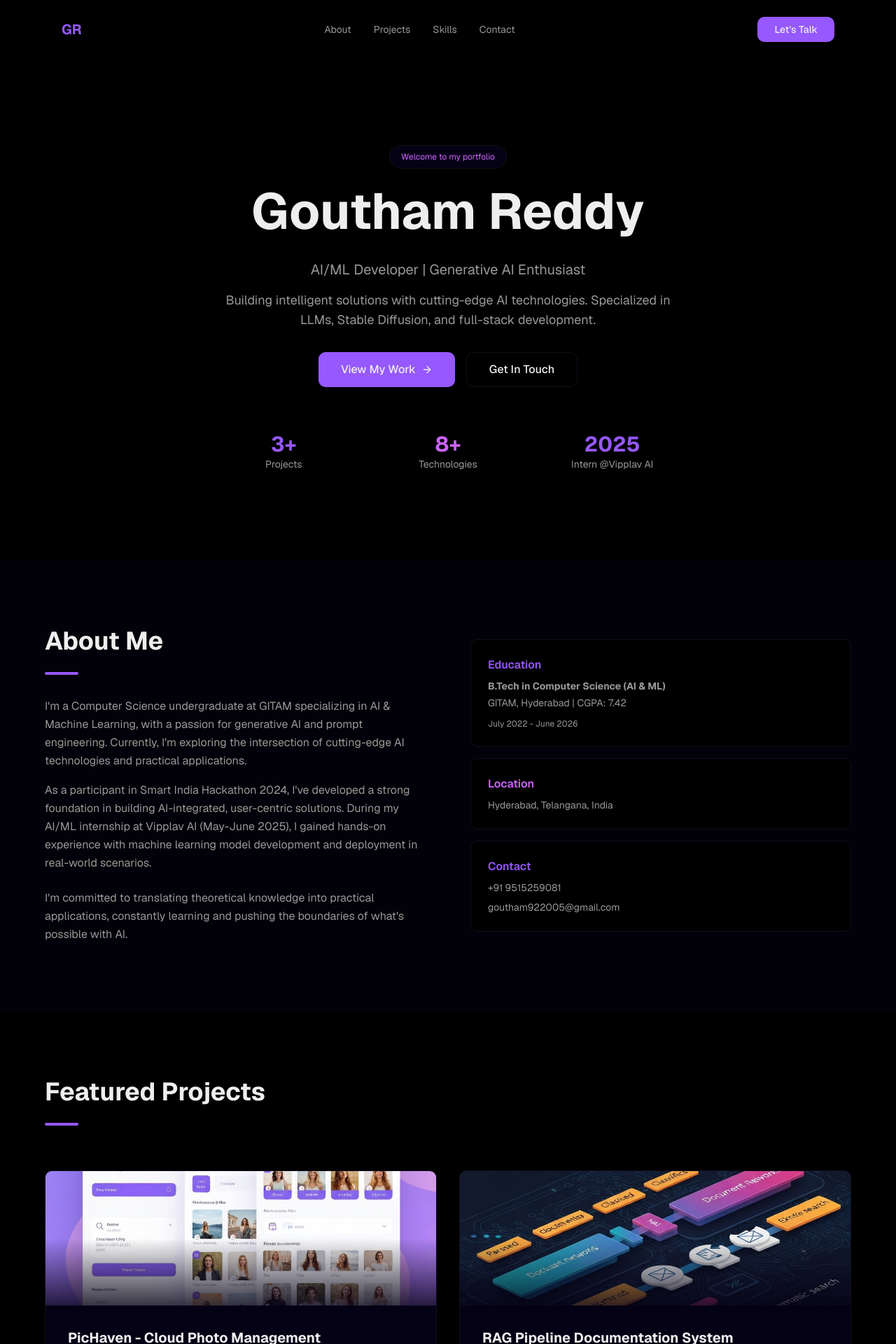
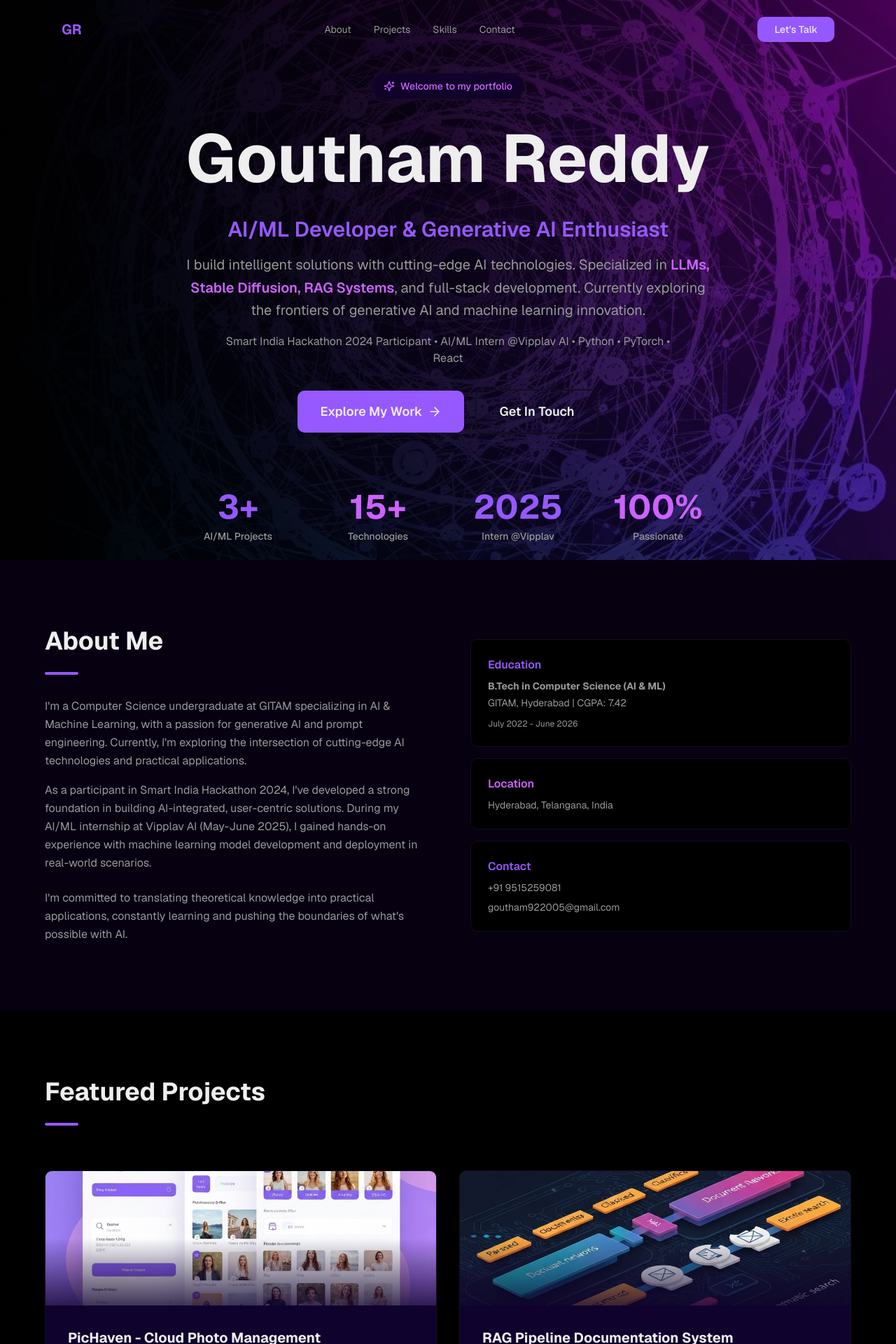
Before and after one commit to gouthamreddy09/portfolio-website, a Next.js app: page / in a window 1280 px wide. Shown: the top 1920 px of the page at 70% size. Built offline with nearby package versions, Linux system fonts and the light colour scheme.

Commit message:
feat: revamp hero section with enhanced design and AI theme
Expand hero section with larger, impactful layout and AI-themed background.

#VERCEL_SKIP

Co-authored-by: goutham reddy <180967124+gouthamreddy09@users.noreply.github.com>

```diff
--- a/app/globals.css
+++ b/app/globals.css
@@ -8,9 +8,10 @@
   --background: oklch(0.05 0 0);
   --background-secondary: oklch(0.1 0.08 290);
   --foreground: oklch(0.95 0 0);
-  --card: oklch(0.11 0.05 290);
+  /* Brightened card backgrounds from very dark to attractive purple */
+  --card: oklch(0.16 0.08 290);
   --card-foreground: oklch(0.95 0 0);
-  --popover: oklch(0.11 0.05 290);
+  --popover: oklch(0.16 0.08 290);
   --popover-foreground: oklch(0.95 0 0);
   --primary: oklch(0.65 0.28 290);
   --primary-foreground: oklch(0.95 0 0);
@@ -31,7 +32,7 @@
   --chart-4: oklch(0.68 0.24 280);
   --chart-5: oklch(0.6 0.27 320);
   --radius: 0.625rem;
-  --sidebar: oklch(0.11 0.05 290);
+  --sidebar: oklch(0.16 0.08 290);
   --sidebar-foreground: oklch(0.95 0 0);
   --sidebar-primary: oklch(0.65 0.28 290);
   --sidebar-primary-foreground: oklch(0.95 0 0);
@@ -45,9 +46,10 @@
   --background: oklch(0.05 0 0);
   --background-secondary: oklch(0.1 0.08 290);
   --foreground: oklch(0.95 0 0);
-  --card: oklch(0.11 0.05 290);
+  /* Brightened card backgrounds from very dark to attractive purple */
+  --card: oklch(0.16 0.08 290);
   --card-foreground: oklch(0.95 0 0);
-  --popover: oklch(0.11 0.05 290);
+  --popover: oklch(0.16 0.08 290);
   --popover-foreground: oklch(0.95 0 0);
   --primary: oklch(0.65 0.28 290);
   --primary-foreground: oklch(0.95 0 0);
@@ -67,7 +69,7 @@
   --chart-3: oklch(0.62 0.26 300);
   --chart-4: oklch(0.68 0.24 280);
   --chart-5: oklch(0.6 0.27 320);
-  --sidebar: oklch(0.11 0.05 290);
+  --sidebar: oklch(0.16 0.08 290);
   --sidebar-foreground: oklch(0.95 0 0);
   --sidebar-primary: oklch(0.65 0.28 290);
   --sidebar-primary-foreground: oklch(0.95 0 0);
--- a/components/hero.tsx
+++ b/components/hero.tsx
@@ -1,7 +1,7 @@
 "use client"
 
 import { useEffect, useState } from "react"
-import { ArrowRight } from "lucide-react"
+import { ArrowRight, Sparkles } from "lucide-react"
 
 export default function Hero() {
   const [isVisible, setIsVisible] = useState(false)
@@ -11,21 +11,41 @@ export default function Hero() {
   }, [])
 
   return (
-    <section className="min-h-screen flex items-center justify-center pt-20 px-6">
-      <div className="max-w-4xl mx-auto text-center space-y-8">
+    <section
+      className="min-h-screen flex items-center justify-center pt-20 px-6 relative overflow-hidden"
+      style={{
+        backgroundImage: "url(/hero-background.jpg)",
+        backgroundSize: "cover",
+        backgroundPosition: "center",
+      }}
+    >
+      <div className="absolute inset-0 bg-gradient-to-r from-background via-background/80 to-background/40"></div>
+
+      <div className="max-w-5xl mx-auto text-center space-y-8 relative z-10">
         <div
           className={`transition-all duration-1000 ${
             isVisible ? "opacity-100 translate-y-0" : "opacity-0 translate-y-10"
           }`}
         >
-          <div className="inline-block mb-4 px-4 py-2 rounded-full bg-card border border-border text-xs text-accent">
+          <div className="inline-flex items-center gap-2 mb-6 px-4 py-2 rounded-full bg-card/80 backdrop-blur-sm border border-border text-sm text-accent font-medium">
+            <Sparkles className="w-4 h-4" />
             Welcome to my portfolio
           </div>
-          <h1 className="text-5xl md:text-7xl font-bold mb-6 leading-tight">Goutham Reddy</h1>
-          <p className="text-xl text-muted-foreground mb-4">AI/ML Developer | Generative AI Enthusiast</p>
-          <p className="text-lg text-muted-foreground max-w-2xl mx-auto mb-8">
-            Building intelligent solutions with cutting-edge AI technologies. Specialized in LLMs, Stable Diffusion, and
-            full-stack development.
+
+          <h1 className="text-6xl md:text-8xl font-bold mb-6 leading-tight text-balance">Goutham Reddy</h1>
+
+          <p className="text-2xl md:text-3xl font-semibold text-primary mb-4 text-balance">
+            AI/ML Developer & Generative AI Enthusiast
+          </p>
+
+          <p className="text-lg md:text-xl text-muted-foreground max-w-3xl mx-auto mb-4 leading-relaxed text-pretty">
+            I build intelligent solutions with cutting-edge AI technologies. Specialized in{" "}
+            <span className="text-accent font-semibold">LLMs, Stable Diffusion, RAG Systems</span>, and full-stack
+            development. Currently exploring the frontiers of generative AI and machine learning innovation.
+          </p>
+
+          <p className="text-sm md:text-base text-muted-foreground max-w-2xl mx-auto mb-8">
+            Smart India Hackathon 2024 Participant • AI/ML Intern @Vipplav AI • Python • PyTorch • React
           </p>
         </div>
 
@@ -34,36 +54,40 @@ export default function Hero() {
             isVisible ? "opacity-100 translate-y-0" : "opacity-0 translate-y-10"
           }`}
         >
-          <div className="flex flex-col sm:flex-row gap-4 justify-center">
+          <div className="flex flex-col sm:flex-row gap-4 justify-center items-center">
             <a
               href="#projects"
-              className="px-8 py-3 rounded-lg bg-primary text-primary-foreground hover:bg-accent hover:text-accent-foreground transition-all font-medium flex items-center justify-center gap-2 group"
+              className="px-8 py-4 rounded-lg bg-primary text-primary-foreground hover:bg-accent hover:text-accent-foreground transition-all font-semibold flex items-center justify-center gap-2 group text-lg"
             >
-              View My Work
-              <ArrowRight className="w-4 h-4 group-hover:translate-x-1 transition-transform" />
+              Explore My Work
+              <ArrowRight className="w-5 h-5 group-hover:translate-x-1 transition-transform" />
             </a>
             <a
               href="#contact"
-              className="px-8 py-3 rounded-lg border border-border text-foreground hover:bg-card transition-all font-medium"
+              className="px-8 py-4 rounded-lg border-2 border-border text-foreground hover:bg-card/50 transition-all font-semibold text-lg"
             >
               Get In Touch
             </a>
           </div>
         </div>
 
-        <div className={`transition-all duration-1000 delay-500 pt-8 ${isVisible ? "opacity-100" : "opacity-0"}`}>
-          <div className="grid grid-cols-3 gap-8 max-w-2xl mx-auto text-center">
-            <div>
-              <p className="text-3xl font-bold text-primary">3+</p>
-              <p className="text-sm text-muted-foreground">Projects</p>
+        <div className={`transition-all duration-1000 delay-500 pt-12 ${isVisible ? "opacity-100" : "opacity-0"}`}>
+          <div className="grid grid-cols-2 md:grid-cols-4 gap-8 max-w-4xl mx-auto">
+            <div className="space-y-2">
+              <p className="text-4xl md:text-5xl font-bold text-primary">3+</p>
+              <p className="text-sm text-muted-foreground font-medium">AI/ML Projects</p>
             </div>
-            <div>
-              <p className="text-3xl font-bold text-accent">8+</p>
-              <p className="text-sm text-muted-foreground">Technologies</p>
+            <div className="space-y-2">
+              <p className="text-4xl md:text-5xl font-bold text-accent">15+</p>
+              <p className="text-sm text-muted-foreground font-medium">Technologies</p>
             </div>
-            <div>
-              <p className="text-3xl font-bold text-primary">2025</p>
-              <p className="text-sm text-muted-foreground">Intern @Vipplav AI</p>
+            <div className="space-y-2">
+              <p className="text-4xl md:text-5xl font-bold text-primary">2025</p>
+              <p className="text-sm text-muted-foreground font-medium">Intern @Vipplav</p>
+            </div>
+            <div className="space-y-2">
+              <p className="text-4xl md:text-5xl font-bold text-accent">100%</p>
+              <p className="text-sm text-muted-foreground font-medium">Passionate</p>
             </div>
           </div>
         </div>
```
Also changed, not shown: public/hero-background.jpg (added).
